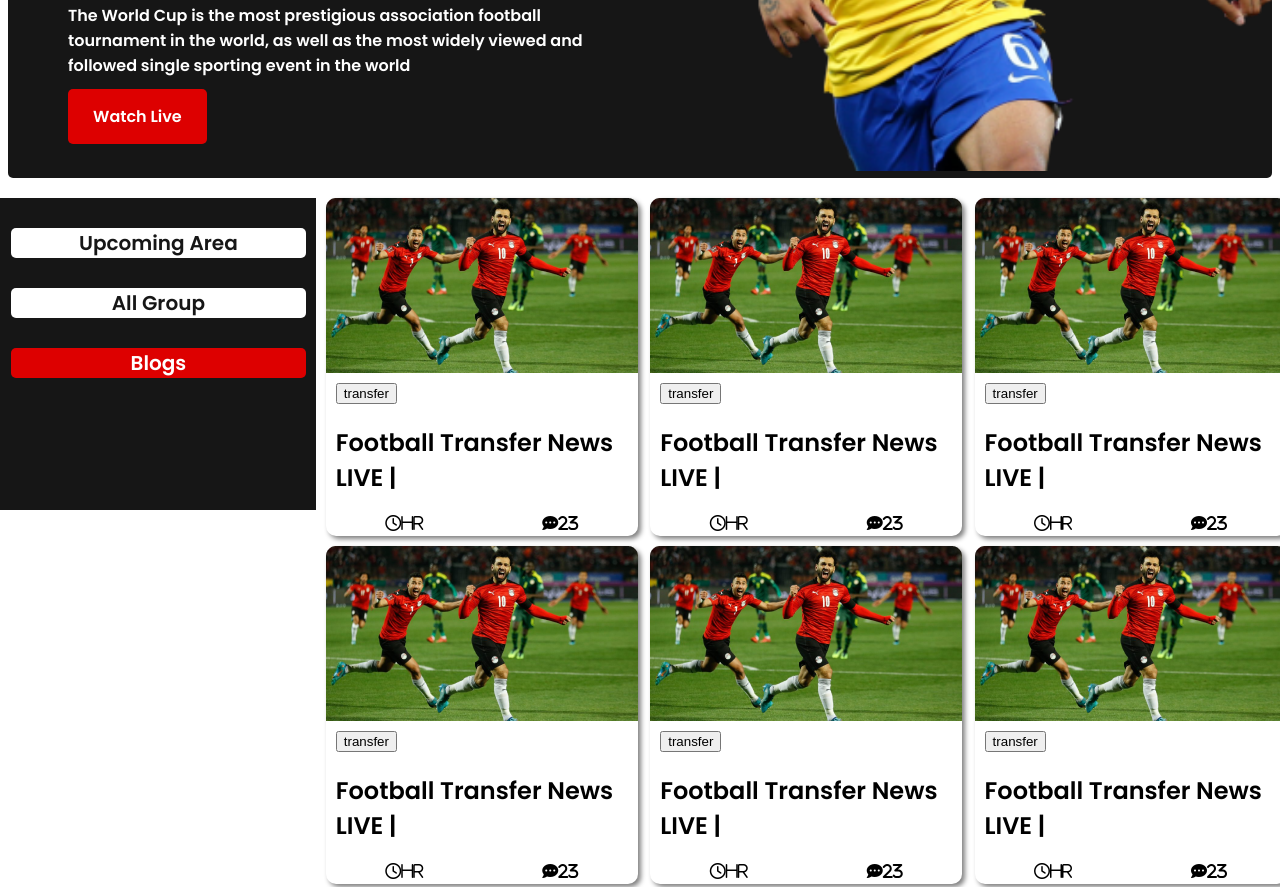
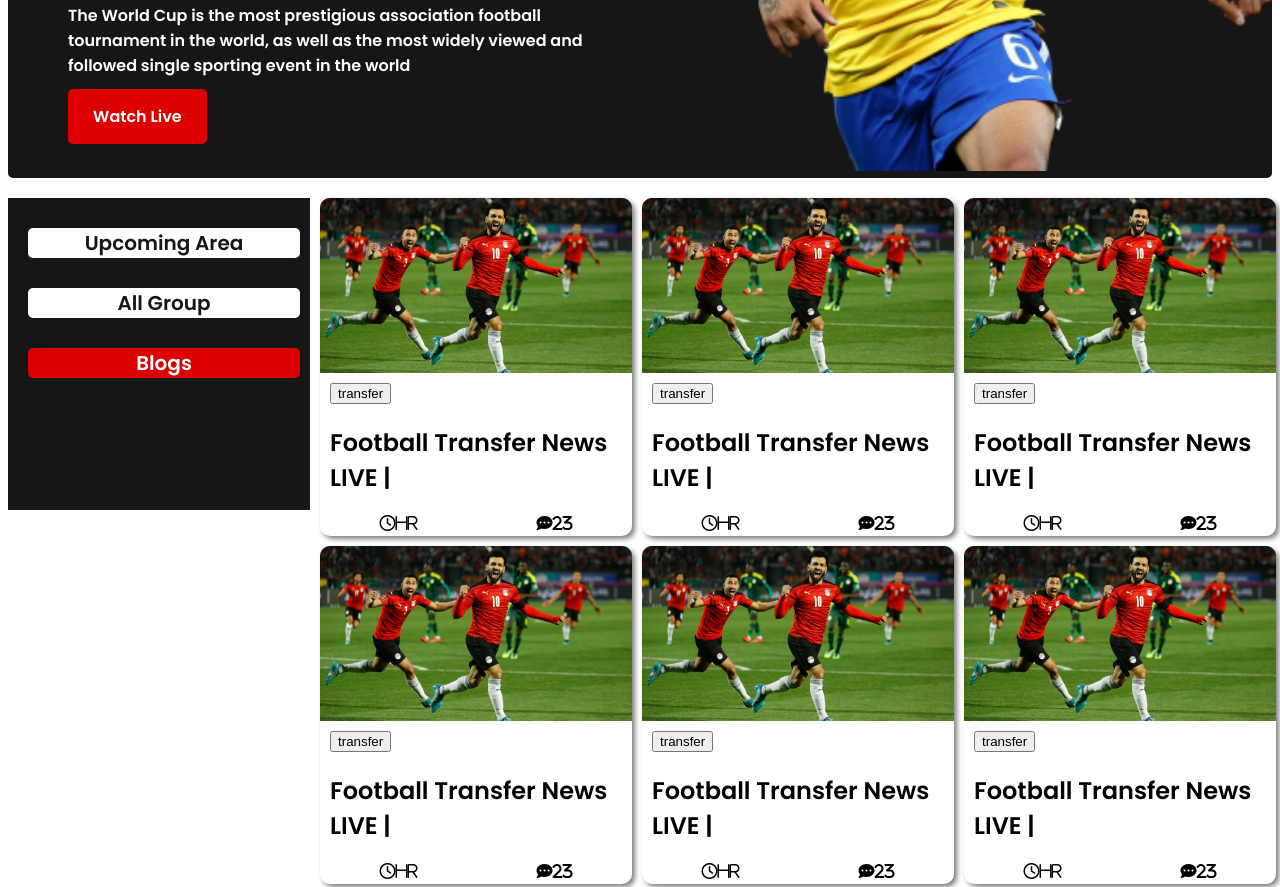
Before and after one commit to robin355/world-cup, a plain HTML site: page index.html in a window 1280 px wide. Shown: the part 439-1326 px from the top of the page. Drawn offline with Linux system fonts and the light colour scheme; a web font is replaced by a local one.

Commit message:
correction

```diff
--- a/style.css
+++ b/style.css
@@ -5,13 +5,6 @@
 body {
     font-family: 'Poppins', sans-serif;
 }
-
-main {
-    display: flex;
-    flex-direction: column;
-    align-items: center;
-}
-
 
 /* header part style */
 
```
